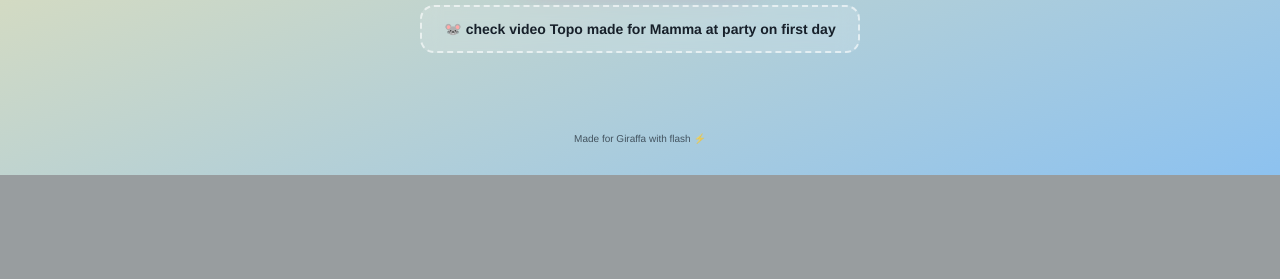
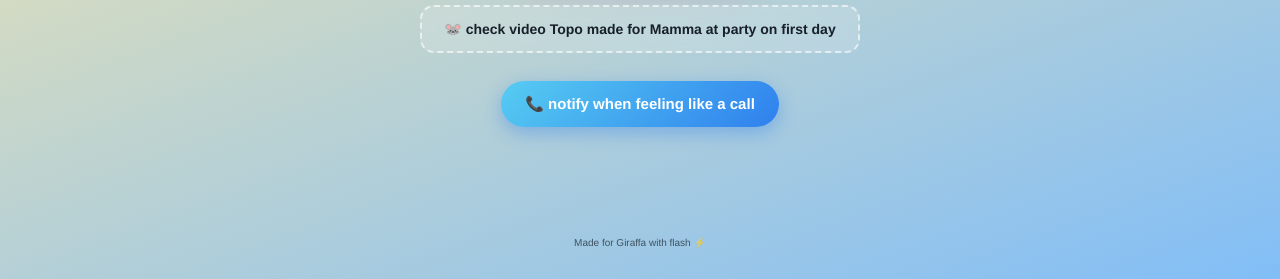
Before and after one commit to vibeach/slavic-meter, a Flask app: page / in a window 1280 px wide. Shown: the part 1201-1480 px from the top of the page. Before the commit the page ends 1376 px from the top, so only its background shows below. Run offline with Flask 3, Linux system fonts and the light colour scheme.

Commit message:
Add 'notify when feeling like a call' button + /api/call-ask endpoint + notifier extension

```diff
--- a/app.py
+++ b/app.py
@@ -71,6 +71,11 @@ def db() -> sqlite3.Connection:
         ip TEXT,
         ua TEXT)""")
     c.execute("CREATE INDEX IF NOT EXISTS idx_entry_ts ON entry(ts)")
+    c.execute("""CREATE TABLE IF NOT EXISTS call_request(
+        id INTEGER PRIMARY KEY AUTOINCREMENT,
+        ts INTEGER NOT NULL,
+        ip TEXT,
+        ua TEXT)""")
     return c
 
 
@@ -107,6 +112,36 @@ def api_log():
                     "country": country, "value": round(value, 1)})
 
 
+@app.route("/api/call-ask", methods=["POST"])
+def api_call_ask():
+    c = db()
+    try:
+        cur = c.execute(
+            "INSERT INTO call_request(ts, ip, ua) VALUES(?,?,?)",
+            (int(time.time()),
+             request.headers.get("X-Forwarded-For",
+                                 request.remote_addr or "")[:64],
+             (request.headers.get("User-Agent") or "")[:200]))
+        c.commit()
+        cid = cur.lastrowid
+    finally:
+        c.close()
+    return jsonify({"ok": True, "id": cid})
+
+
+@app.route("/api/call-requests")
+def api_call_requests():
+    if not ADMIN_KEY or request.args.get("key") != ADMIN_KEY:
+        abort(403)
+    limit = min(int(request.args.get("limit", 200)), 2000)
+    c = db(); c.row_factory = sqlite3.Row
+    rows = [dict(r) for r in c.execute(
+        "SELECT id, ts, ip, ua FROM call_request ORDER BY ts DESC LIMIT ?",
+        (limit,))]
+    c.close()
+    return jsonify(rows)
+
+
 @app.route("/api/entries")
 def api_entries():
     if not ADMIN_KEY or request.args.get("key") != ADMIN_KEY:
--- a/static/app.js
+++ b/static/app.js
@@ -257,6 +257,28 @@ sweetsBtn.addEventListener('click', () => {
   setTimeout(() => sweetsReveal.scrollIntoView({ behavior: 'smooth', block: 'nearest' }), 100);
 });
 
+// ── Call ask ──────────────────────────────────────────────────
+const callAskBtn = document.getElementById('callAskBtn');
+const callAskMsg = document.getElementById('callAskMsg');
+callAskBtn.addEventListener('click', async () => {
+  callAskBtn.disabled = true;
+  callAskMsg.textContent = 'invio...';
+  callAskMsg.className = 'callask-msg';
+  try {
+    const r = await fetch('/api/call-ask', { method: 'POST' });
+    if (!r.ok) throw new Error('HTTP ' + r.status);
+    const j = await r.json();
+    callAskMsg.textContent = `📨 richiesta chiamata inviata (#${j.id})`;
+    callAskMsg.className = 'callask-msg ok';
+  } catch (e) {
+    callAskMsg.textContent = '❌ errore: ' + e.message;
+    callAskMsg.className = 'callask-msg err';
+  } finally {
+    setTimeout(() => { callAskBtn.disabled = false; }, 3000);
+    setTimeout(() => { callAskMsg.textContent = ''; callAskMsg.className = 'callask-msg'; }, 6000);
+  }
+});
+
 // ── Topo video reveal ─────────────────────────────────────────
 const topoBtn = document.getElementById('topoBtn');
 const topoReveal = document.getElementById('topoReveal');
--- a/static/style.css
+++ b/static/style.css
@@ -417,6 +417,41 @@ body[data-level="5"] #titleMain::after {
   text-align: center;
 }
 
+.callask-section {
+  text-align: center;
+  padding: 8px 0 0;
+  display: flex;
+  flex-direction: column;
+  align-items: center;
+  gap: 10px;
+}
+.callask-btn {
+  padding: 14px 24px;
+  border: none;
+  border-radius: 40px;
+  background: linear-gradient(135deg, #56ccf2 0%, #2f80ed 100%);
+  color: #fff;
+  font-weight: 800;
+  font-size: 15px;
+  font-family: inherit;
+  cursor: pointer;
+  box-shadow: 0 6px 18px rgba(47,128,237,0.4);
+  transition: transform 0.2s, box-shadow 0.2s;
+}
+.callask-btn:hover:not(:disabled) {
+  transform: translateY(-2px);
+  box-shadow: 0 10px 26px rgba(47,128,237,0.55);
+}
+.callask-btn:disabled { opacity: 0.5; cursor: wait; }
+.callask-msg {
+  min-height: 20px;
+  font-size: 13px;
+  font-weight: 700;
+  color: inherit;
+}
+.callask-msg.ok  { color: #2e7d32; }
+.callask-msg.err { color: #c62828; }
+
 footer {
   text-align: center;
   padding: 18px 12px 30px;
--- a/templates/index.html
+++ b/templates/index.html
@@ -67,6 +67,11 @@
         <figcaption>🐭💕 Topo → Mamma</figcaption>
       </figure>
     </section>
+
+    <section class="callask-section">
+      <button id="callAskBtn" type="button" class="callask-btn">📞 notify when feeling like a call</button>
+      <div id="callAskMsg" class="callask-msg"></div>
+    </section>
   </main>
 
   <footer>
```
